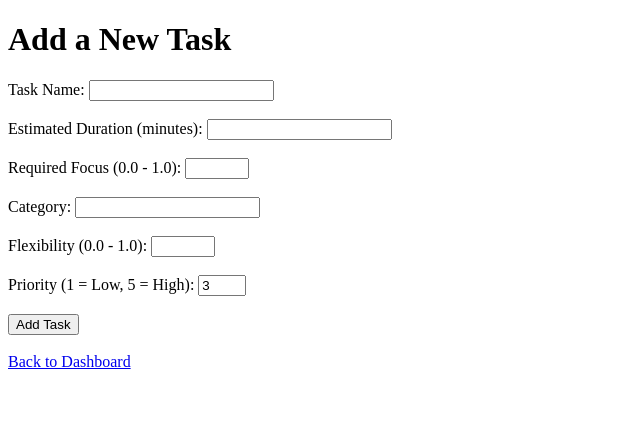
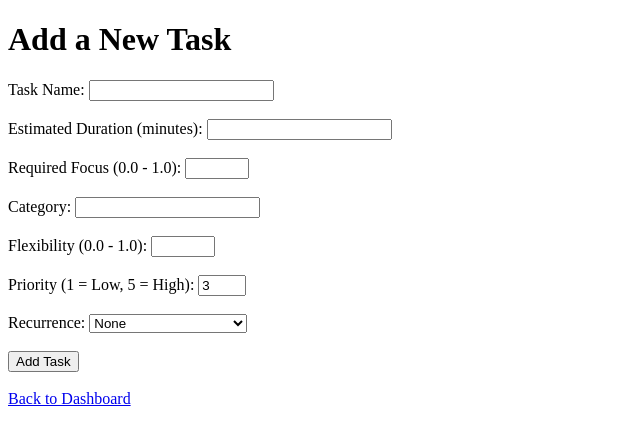
Before and after one commit to nrouizem/scheduler, a Flask app: page /add_task in a window 1280 px wide. Shown: the top 445 px of the page, without its empty margins (0-640 px from the left). Run offline with Flask 3, Linux system fonts and the light colour scheme; parts of the project's set-up code (start-up, migrations or seed data) failed here and were passed over.

Commit message:
add recurring tasks

```diff
--- a/app.py
+++ b/app.py
@@ -204,7 +204,8 @@ def add_task():
             required_focus=float(request.form.get("required_focus", 0.5)),
             category=request.form.get("category", "general"),
             flexibility=float(request.form.get("flexibility", 0.5)),
-            priority=int(request.form.get("priority", 3))
+            priority=int(request.form.get("priority", 3)),
+            recurrence=request.form.get("recurrence", "none")
         )
         save_task(task)
         flash("Task added!")
@@ -261,7 +262,29 @@ def process_schedule():
             timeslots_by_day[slot.start.date()].append(slot)
         all_timeslots.extend(day_slots)
 
-    task_objs = load_tasks()
+    # add recurring tasks
+    dates_in_range = [today + datetime.timedelta(days=i) for i in range(NUM_DAYS)]
+
+    all_tasks = load_tasks()
+    scheduled_tasks = []
+
+    for task in all_tasks:
+        if task.recurrence == "none":
+            scheduled_tasks.append(task)
+        elif task.recurrence == "daily":
+            for day in dates_in_range:
+                new_task = copy.deepcopy(task)
+                new_task.name += f" ({day.strftime('%a')})"
+                scheduled_tasks.append(new_task)
+        elif task.recurrence.startswith("weekly:"):
+            weekday = int(task.recurrence.split(":")[1])
+            for day in dates_in_range:
+                if day.weekday() == weekday:
+                    new_task = copy.deepcopy(task)
+                    new_task.name += f" ({day.strftime('%a')})"
+                    scheduled_tasks.append(new_task)
+
+    task_objs = scheduled_tasks
 
     # Merge calendar events + tasks
     items_to_schedule = internal_events + task_objs
--- a/functions.py
+++ b/functions.py
@@ -85,6 +85,7 @@ class Task:
     buffer_before: int = 15 # travel/other time beforehand to take into account
     buffer_after: int = 15 # rest/other time after to take into account
     created_at: datetime = None
+    recurrence: str = "none"
 
     def duration(self):
         """Helper function to be consistent with Event class."""
--- a/models.py
+++ b/models.py
@@ -16,6 +16,7 @@ class TaskDB(Base):
     flexibility = Column(Float, default=0.5)
     priority = Column(Integer, default=3)
     created_at = Column(DateTime, default=lambda: datetime.now(timezone.utc))
+    recurrence = Column(String, default="none")
 
 DATABASE_URL = os.environ.get("DATABASE_URL")
 
@@ -23,4 +24,5 @@ engine = create_engine(DATABASE_URL)
 SessionLocal = sessionmaker(bind=engine)
 
 def init_db():
+    Base.metadata.drop_all(bind=engine)
     Base.metadata.create_all(bind=engine)
--- a/templates/add_task.html
+++ b/templates/add_task.html
@@ -22,8 +22,20 @@
         <input type="number" id="flexibility" name="flexibility" step="0.1" min="0" max="1"><br><br>
 
         <label for="priority">Priority (1 = Low, 5 = High):</label>
-        <input type="number" id="priority" name="priority" min="1" max="5" value="3">
-        <br><br>
+        <input type="number" id="priority" name="priority" min="1" max="5" value="3"><br><br>
+
+        <label for="recurrence">Recurrence:</label>
+        <select id="recurrence" name="recurrence">
+        <option value="none">None</option>
+        <option value="daily">Daily</option>
+        <option value="weekly:0">Weekly on Monday</option>
+        <option value="weekly:1">Weekly on Tuesday</option>
+        <option value="weekly:2">Weekly on Wednesday</option>
+        <option value="weekly:3">Weekly on Thursday</option>
+        <option value="weekly:4">Weekly on Friday</option>
+        <option value="weekly:5">Weekly on Saturday</option>
+        <option value="weekly:6">Weekly on Sunday</option>
+        </select><br><br>
 
         <input type="submit" value="Add Task">
       </form>
```
